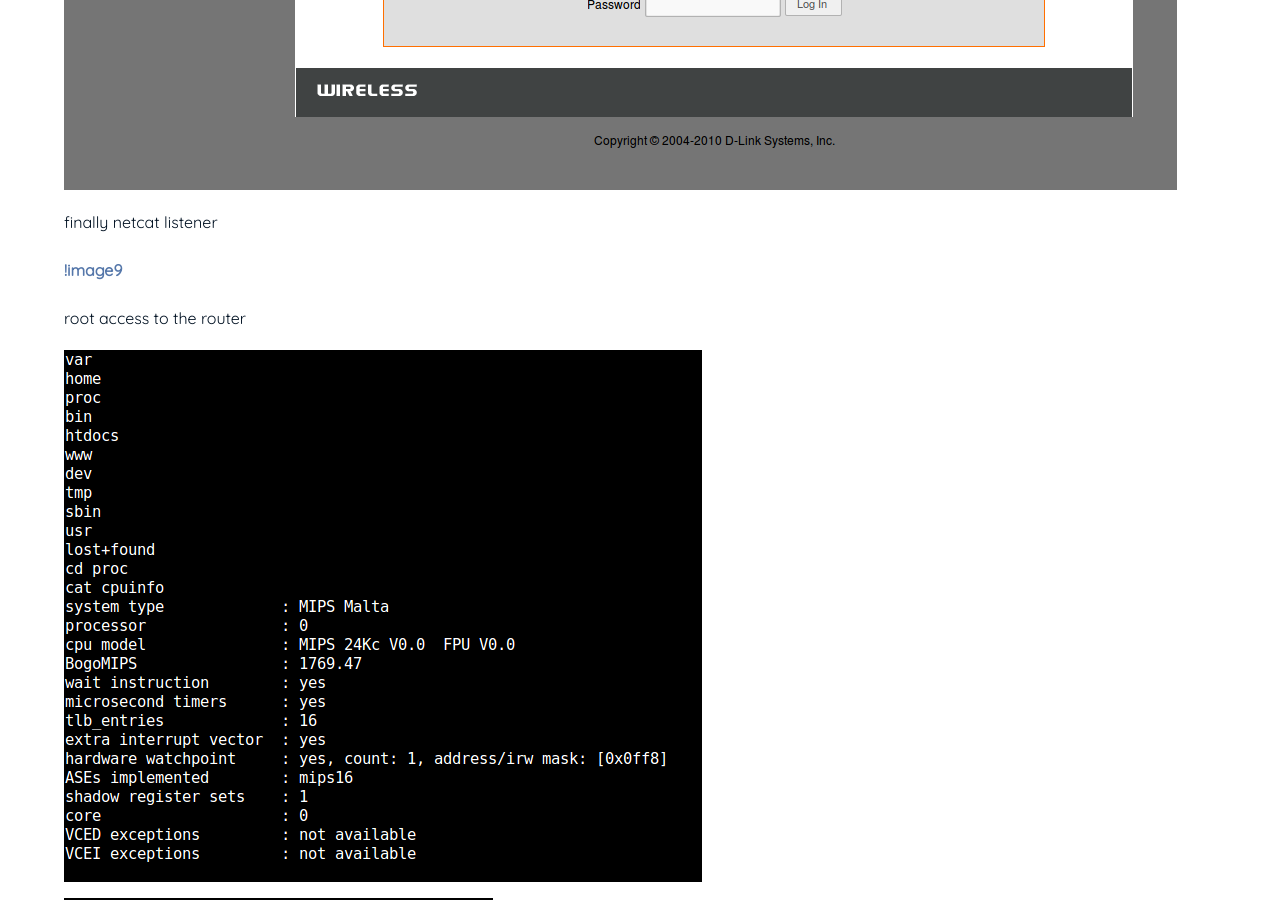
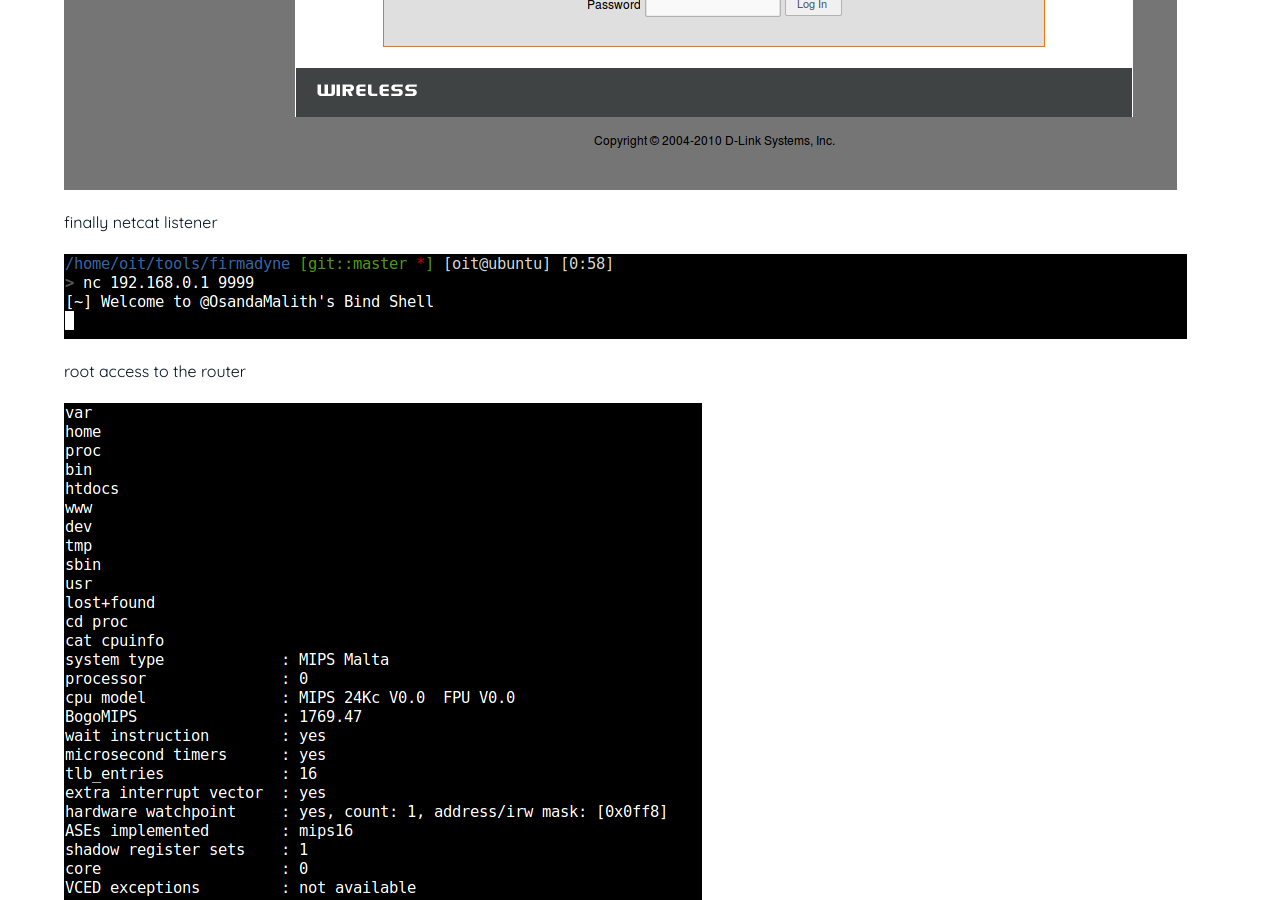
Before and after one commit to husinul/husinul.github.io, a Jekyll site: the page built from _posts/2018-09-02-Backdoor in IoT Devices.md, in a window 1280 px wide and 900 px high, scrolled down 4908 px. Built offline with Jekyll 4.4.1, drawn with Linux system fonts in a browser that asks for light colours.

Commit message:
Update 2018-09-02-Backdoor in IoT Devices.md

```diff
--- a/_posts/2018-09-02-Backdoor in IoT Devices.md
+++ b/_posts/2018-09-02-Backdoor in IoT Devices.md
@@ -77,7 +77,7 @@ using fat.py emulate the firmware
 
 finally netcat listener
 
-[!image9](/assets/img/34.png)
+![image9](/assets/img/34.png)
 
 root access to the router
 
```
